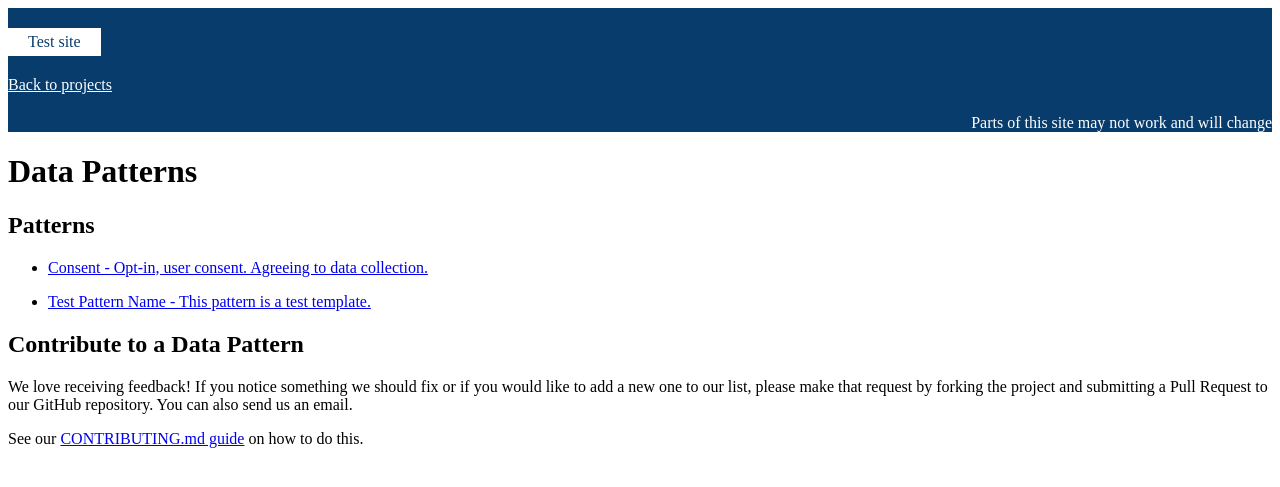
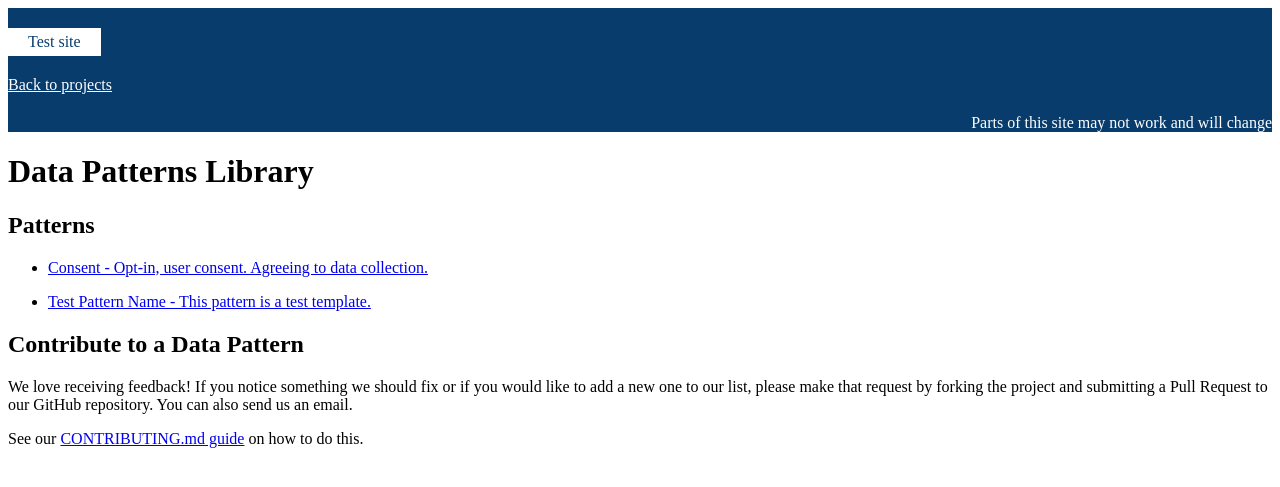
Before and after one commit to DTS-STN/Data-Patterns, a Jekyll site: the page built from index.md, in a window 1280 px wide. Shown: the top 487 px of the page. Built offline with Jekyll 4.4.1, drawn with Linux system fonts in a browser that asks for light colours; comment, search, counter and statistics services are not loaded; our own code applies the rules of GitHub Pages for plain Markdown files.

Commit message:
alpha banner translation added

```diff
--- a/_layouts/default.html
+++ b/_layouts/default.html
@@ -20,17 +20,17 @@
   </head>
   <body>
     {% if page.lang == 'en' %}
-      {% assign page_title = "Data Patterns" %}
+      {% assign page_title = "Data Patterns Library" %}
       {% assign alpha_tag = "Test site" %}
       {% assign alpha_proj_link_text = "Back to projects" %}
       {% assign alpha_warning = "Parts of this site may not work and will change" %}
       {% assign contribute_title = "Contribute to a Data Pattern" %}
       {% assign contribute_description = "We love receiving feedback! If you notice something we should fix or if you would like to add a new one to our list, please make that request by forking the project and submitting a Pull Request to our GitHub repository. You can also send us an email." %}
     {% else %}
-      {% assign page_title = "Data Patterns (FR)" %}
-      {% assign alpha_tag = "Test site" %}
-      {% assign alpha_proj_link_text = "Back to projects" %}
-      {% assign alpha_warning = "This site is currently a WIP. (FR)" %}
+      {% assign page_title = "Data Patterns Library (FR)" %}
+      {% assign alpha_tag = "Site d’essai" %}
+      {% assign alpha_proj_link_text = "Retour aux projets" %}
+      {% assign alpha_warning = "Certaines parties des laboratoires pourraient ne pas fonctionner." %}
       {% assign contribute_title = "Contribute to a Data Pattern (FR)" %}
       {% assign contribute_description = "We love receiving feedback! If you notice something we should fix or if you would like to add a new one to our list, please make that request by forking the project and submitting a Pull Request to our GitHub repository. You can also send us an email." %}
     {% endif %}
```
